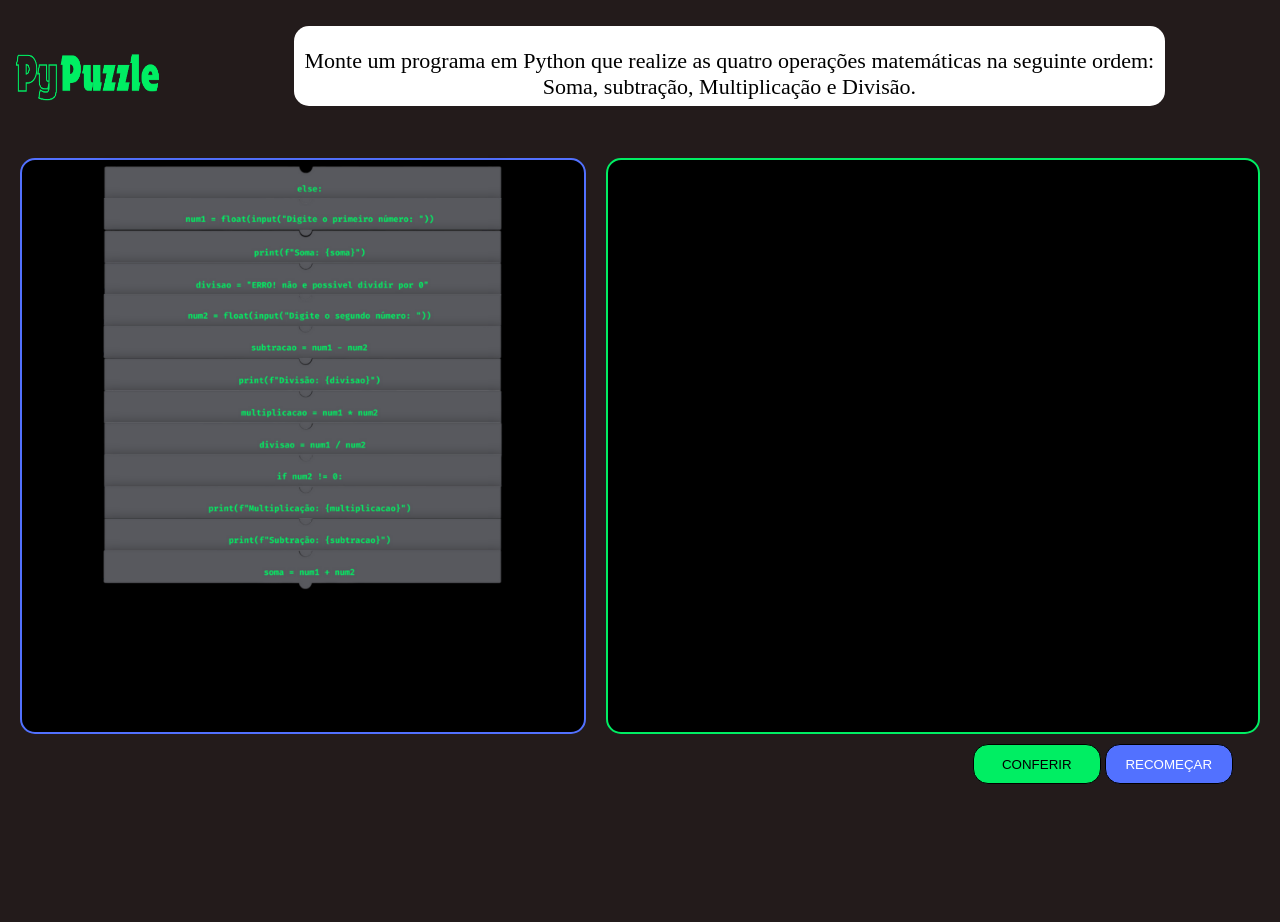
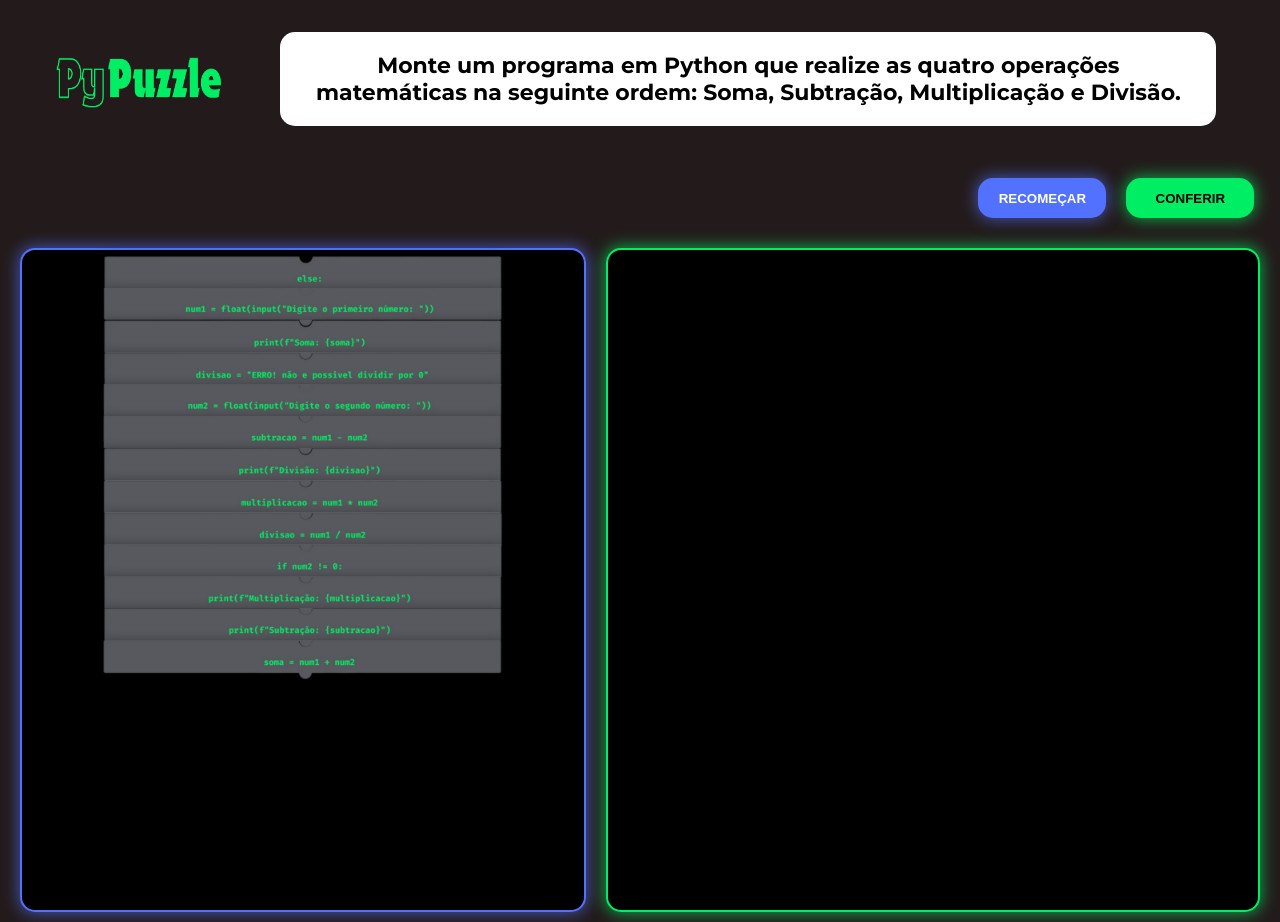
Before and after one commit to Andressa-Mota/PyPuzzle, a plain HTML site: page index.html in a window 1280 px wide. Shown: the top 922 px of the page. Before the commit the page ends 800 px from the top, so only its background shows below. Drawn offline with Linux system fonts and the light colour scheme.

Commit message:
make some design adjusts

```diff
--- a/index.html
+++ b/index.html
@@ -6,39 +6,38 @@
     <title>PyPuzzle</title>
     <link rel="stylesheet" href="style.css">
     <link rel="icon" href="/assets/cutepython.png" type="image/png">
+    <link href="https://fonts.googleapis.com/css2?family=Montserrat:wght@400;700&display=swap" rel="stylesheet">
 </head>
 <body>
     <main>
         <div class="begin">
             <img  class="logo" src="assets/logo.png" alt="logo">
-            <div class="title">
-                <p>Monte um programa em Python que realize as quatro operações matemáticas na seguinte ordem: Soma, subtração, Multiplicação e Divisão.</p>
-            </div>
+            <p class="title">Monte um programa em Python que realize as quatro operações matemáticas na seguinte ordem: Soma, Subtração, Multiplicação e Divisão.</p>
+        </div>
+        <div class="buttons">
+            <button  class="b-reload" onclick="reloadPage()">RECOMEÇAR</button>
+            <button class="b-check" onclick="checkOrder()">CONFERIR</button>
         </div>
         <section class="container">
             <div class="container-drag">
-                <img src="/assets/pieces/8.png" alt="peça"  id="draggable8" class="draggable"  draggable="true" ondragstart="dragStart(event)">
-                <img src="/assets/pieces/1.png" alt="peça"  id="draggable1" class="draggable"  draggable="true" ondragstart="dragStart(event)">
-                <img src="/assets/pieces/10.png" alt="peça"  id="draggable10" class="draggable"  draggable="true" ondragstart="dragStart(event)">
-                <img src="/assets/pieces/9.png" alt="peça"  id="draggable9" class="draggable"  draggable="true" ondragstart="dragStart(event)">
-                <img src="/assets/pieces/2.png" alt="peça"  id="draggable2" class="draggable"  draggable="true" ondragstart="dragStart(event)">
-                <img src="/assets/pieces/4.png" alt="peça"  id="draggable4" class="draggable"  draggable="true" ondragstart="dragStart(event)">
-                <img src="/assets/pieces/13.png" alt="peça"  id="draggable13" class="draggable"  draggable="true" ondragstart="dragStart(event)">
-                <img src="/assets/pieces/5.png" alt="peça"  id="draggable5" class="draggable"  draggable="true" ondragstart="dragStart(event)">
-                <img src="/assets/pieces/7.png" alt="peça"  id="draggable7" class="draggable"  draggable="true" ondragstart="dragStart(event)">
-                <img src="/assets/pieces/6.png" alt="peça"  id="draggable6" class="draggable"  draggable="true" ondragstart="dragStart(event)">
-                <img src="/assets/pieces/12.png" alt="peça"  id="draggable12" class="draggable"  draggable="true" ondragstart="dragStart(event)">
-                <img src="/assets/pieces/11.png" alt="peça"  id="draggable11" class="draggable"  draggable="true" ondragstart="dragStart(event)">
-                <img src="/assets/pieces/3.png" alt="peça"  id="draggable3" class="draggable"  draggable="true" ondragstart="dragStart(event)">
+                <img src="./assets/pieces/8.png" alt="peça"  id="draggable8" class="draggable"  draggable="true" ondragstart="dragStart(event)">
+                <img src="./assets/pieces/1.png" alt="peça"  id="draggable1" class="draggable"  draggable="true" ondragstart="dragStart(event)">
+                <img src="./assets/pieces/10.png" alt="peça"  id="draggable10" class="draggable"  draggable="true" ondragstart="dragStart(event)">
+                <img src="./assets/pieces/9.png" alt="peça"  id="draggable9" class="draggable"  draggable="true" ondragstart="dragStart(event)">
+                <img src="./assets/pieces/2.png" alt="peça"  id="draggable2" class="draggable"  draggable="true" ondragstart="dragStart(event)">
+                <img src="./assets/pieces/4.png" alt="peça"  id="draggable4" class="draggable"  draggable="true" ondragstart="dragStart(event)">
+                <img src="./assets/pieces/13.png" alt="peça"  id="draggable13" class="draggable"  draggable="true" ondragstart="dragStart(event)">
+                <img src="./assets/pieces/5.png" alt="peça"  id="draggable5" class="draggable"  draggable="true" ondragstart="dragStart(event)">
+                <img src="./assets/pieces/7.png" alt="peça"  id="draggable7" class="draggable"  draggable="true" ondragstart="dragStart(event)">
+                <img src="./assets/pieces/6.png" alt="peça"  id="draggable6" class="draggable"  draggable="true" ondragstart="dragStart(event)">
+                <img src="./assets/pieces/12.png" alt="peça"  id="draggable12" class="draggable"  draggable="true" ondragstart="dragStart(event)">
+                <img src="./assets/pieces/11.png" alt="peça"  id="draggable11" class="draggable"  draggable="true" ondragstart="dragStart(event)">
+                <img src="./assets/pieces/3.png" alt="peça"  id="draggable3" class="draggable"  draggable="true" ondragstart="dragStart(event)">
             </div>
             <section class="dropzone" id="dropzone" ondragover="dragOver(event)" ondrop="onDrop(event)"></section>
         </section>
-        <div class="buttons">
-            <button class="b-check" onclick="checkOrder()">CONFERIR</button>
-            <button  class="b-reload" onclick="reloadPage()">RECOMEÇAR</button>
-        </div>
     </main>
-    <img src="/assets/cutepython.png" alt="cobrinha" class="python">
+    <img src="./assets/cutepython.png" alt="cobrinha" class="python">
     <script src="script.js"></script>
 </body>
 </html>
--- a/style.css
+++ b/style.css
@@ -1,4 +1,5 @@
 html, body {
+  font-family: 'Montserrat', sans-serif;
   margin: 0;
   padding: 0;
   height: 100%;
@@ -9,7 +10,6 @@ body {
   width: 100vw;
   position: absolute;
   background-color: #231b1b;
-  overflow-y: hidden;
   margin: 0;
   padding: 0;
 }
@@ -31,38 +31,8 @@ body {
   border-radius: 15px;
   padding: 10px;
   width: 43%;
-  height: 69vh;
-}
-
-.begin {
-  display: flex;
-  padding: 10px 10px;
-    gap: 10vw;
-}
-
-.logo {
-  width: 12.2vw;
-  height: 16vh;
-}
-
-.title {
-  font-size: 22px;
-  background-color: white;
-  color: black;
-  border-color: black;
-  border-radius: 15px;
-  margin-top: 16px;
-  width: 68vw;
-  height: 10vh;
-  text-align: center;
-}
-
-.draggable {
-  width: 400px;
-  position: relative;
-  box-shadow: 0px 0px 10px rgba(0, 0, 0, 0.3);
-  margin: -4px;
-
+  height: 80vh;
+  box-shadow: 0 0 15px 2px rgba(82, 113, 255, 0.6);
 }
 
 .dropzone {
@@ -74,7 +44,43 @@ body {
   border-radius: 15px;
   padding: 10px;
   width: 50%;
-  height: 69vh;
+  height: 80vh;
+  box-shadow: 0 0 15px 2px rgba(0, 238, 99, 0.6);
+}
+
+.begin {
+  display: flex;
+  padding: 10px 10px;
+  margin-bottom: 20px;
+  gap: 4vw;
+}
+
+.logo {
+  margin-left: 40px;
+  width: 14vw;
+  height: auto;
+}
+
+.title {
+  font-weight: bold;
+  font-size: 22px;
+  background-color: white;
+  color: black;
+  border-color: black;
+  border-radius: 15px;
+  padding: 20px;
+  width: 70vw;
+  text-align: center;
+  display: flex;
+  justify-content: center;
+  align-items: center;
+}
+
+.draggable {
+  width: 400px;
+  position: relative;
+  box-shadow: 0px 0px 10px rgba(0, 0, 0, 0.3);
+  margin: -4px;
 }
 
 .python {
@@ -86,12 +92,14 @@ body {
 }
 
 .b-check {
+  font-weight: bold;
   background-color: #00ee63;
   border-radius: 15px;
+  border: none;
   color: black;
   width: 10vw;
   height: 5vh;
-  border: solid black 1px;
+  box-shadow: 0 0 15px 2px rgba(0, 238, 99, 0.6);
 }
 
 .b-check:hover {
@@ -99,12 +107,15 @@ body {
 }
 
 .b-reload {
+  font-weight: bold;
   background-color: #5271ff;
   border-radius: 15px;
+  border: none;
   color: white;
   width: 10vw;
   height: 5vh;
-  border: solid black 1px;
+  margin-right: 20px;
+  box-shadow: 0 0 15px 2px rgba(82, 113, 255, 0.6);
 }
 
 .b-reload:hover {
@@ -112,8 +123,10 @@ body {
 }
 
 .buttons {
-  padding-left: 76vw;
-  margin-top: 0;
+  display: flex;
+  justify-content: flex-end;
+  margin-bottom: 20px;
+  margin-right: 2vw;
 }
 
 #result {
```
